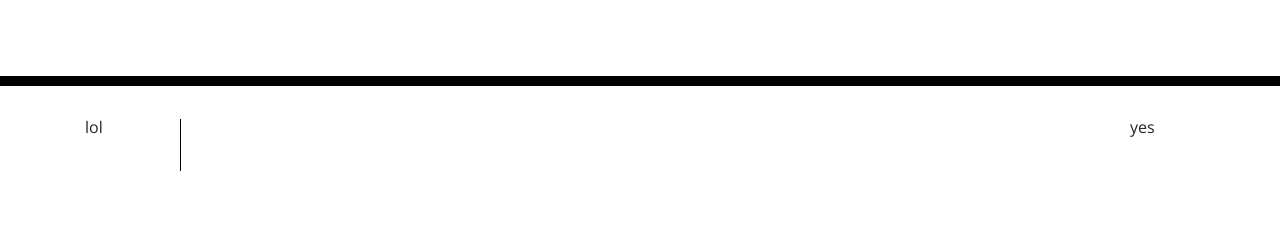
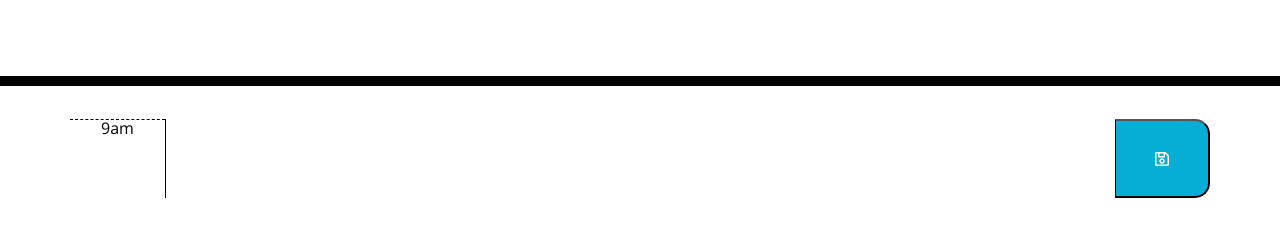
Before and after one commit to GabrielPineda808/day-planner, a plain HTML site: page index.html in a window 1280 px wide. Shown: the part 182-418 px from the top of the page. Drawn offline with nearby package versions, Linux system fonts and the light colour scheme.

Commit message:
removed the div tags inside of row and added proper ID to each element inside the row div, also linked my js file

```diff
--- a/index.html
+++ b/index.html
@@ -29,14 +29,15 @@
       <p id="currentDay" class="lead"></p>
     </header>
     <div class="container">
-      <div class="row">
-          <div class="col-lg-1 time" >lol</div>
-          <div class="col-lg-10 text"><textarea></textarea></div>
-          <div class="col-lg-1 save">yes</div>
+      <div class="row time-block">
+          <p class="col-md-1 hour" value="9">9am</p>
+          <textarea class="col-md-10 textarea" id="9amtext"></textarea>
+          <button class="col-md-1 saveBtn" id="save"><i class="far fa-save"></i></button>
       </div>
     </div>
 
     <script src="https://code.jquery.com/jquery-3.4.1.min.js"></script>
     <script src="https://cdnjs.cloudflare.com/ajax/libs/moment.js/2.24.0/moment.min.js"></script>
+    <script src="script.js"></script>
   </body>
 </html>
--- a/style.css
+++ b/style.css
@@ -4,7 +4,7 @@ body {
     line-height: 1;
   }
 
-  textarea{
+  .textarea{
     background: transparent;
     border: none;
     resize: none;
```
